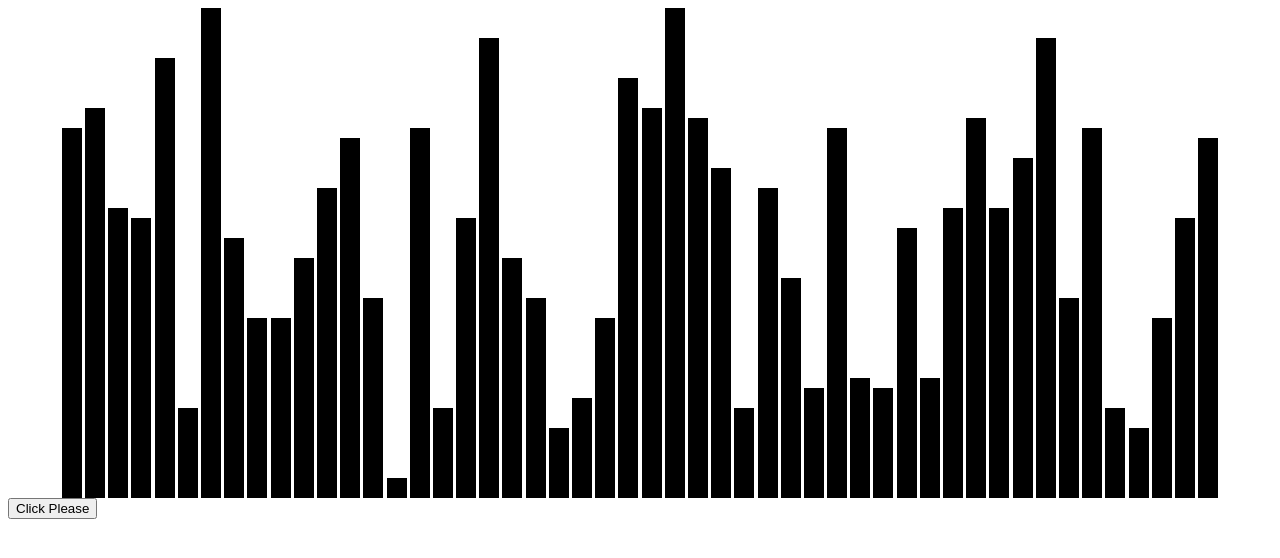
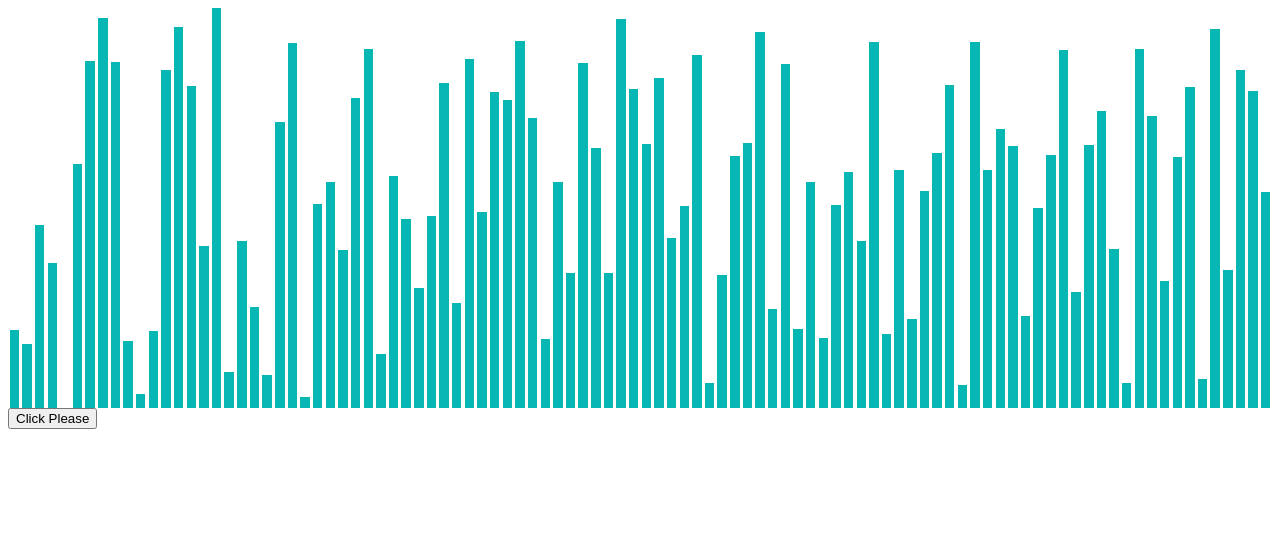
Before and after one commit to Thanatos095/Sortify, a React (Create React App) app: page / in a window 1280 px wide. Shown: the top 558 px of the page. Built offline with nearby package versions, Linux system fonts and the light colour scheme.

Commit message:
Refactored some styles, and visualization. Installed mui

```diff
--- a/package.json
+++ b/package.json
@@ -3,6 +3,9 @@
   "version": "0.1.0",
   "private": true,
   "dependencies": {
+    "@emotion/react": "^11.10.4",
+    "@emotion/styled": "^11.10.4",
+    "@mui/material": "^5.10.10",
     "@testing-library/jest-dom": "^5.16.5",
     "@testing-library/react": "^13.4.0",
     "@testing-library/user-event": "^13.5.0",
--- a/src/App.tsx
+++ b/src/App.tsx
@@ -4,10 +4,9 @@ import { BubbleSort, InsertionSort, HeapSort, MergeSort } from './Sorts';
 import { getRandomInt } from './Utility/Random/Random';
 
 const get_data = (length : number) => {
-
     const array : Array<number> = [];
     for (let i = 0; i < length; i++) {
-        array.push(getRandomInt(1, 50));
+        array.push(getRandomInt(-1000, 1000));
     }
     return array;
 }
@@ -22,7 +21,7 @@ const get_sorted_data = () => {
 function App() {
   return (
     <div className="App">
-      <VisualArray fps = {60} data={get_data(50)} sort = {MergeSort}/>
+      <VisualArray fps = {60} data={get_data(100)} sort = {HeapSort}/>
     </div>
   );
 }
--- a/src/Components/VisualArray/VisualArray.tsx
+++ b/src/Components/VisualArray/VisualArray.tsx
@@ -1,4 +1,4 @@
-import { Component }from 'react'
+import React, { Component }from 'react'
 import './styles.css'
 import { getRandomInt } from '../../Utility/Random/Random';
 import Animator from '../../Utility/Animator/Animator';
@@ -20,25 +20,42 @@ export class VisualArray extends Component<_props, {}> {
   numComparisons : number;
   states : Array<State>;
   data : Array<number>
+  min : number;
+  max : number;
   _generator : Generator<void> | null;
   _animator : Animator;
+  _containerRef : React.RefObject<HTMLDivElement>
+
   constructor(props : _props){
       super(props);
       this.numSwaps = 0;
       this.numAccesses = 0;
       this.numComparisons = 0;
       this.data = [...this.props.data] /* Force a copy with spread operator */
+      this.min = Math.min(...this.props.data);
+      this.max = Math.max(...this.props.data);
       this.states = Array(this.props.data.length).fill(State.normal); /* Denotes which nodes are active */
-      this._generator = props.sort(this);
+      this._containerRef = React.createRef(); /* Used to get the height and width of the container div */
+      this._generator = null;
       this._animator = new Animator(props.fps, (animatorRef : Animator) => {
         const next = this._generator!.next(); /* Get next fram */
-
         if(next.done){ /* If all frames have been taken then stop the animation */
+            this._generator = null;
             animatorRef.stop();
             console.log(this.getStatistics());
         }
         this.forceUpdate(() => this.#clearStates()); /* Rerender the component and after rerender(synchronous), clear the states array */
       });
+  }
+
+  componentDidMount(): void {
+      this.forceUpdate();
+  }
+  start = () => {
+    if(this._generator === null){
+      this._generator = this.props.sort(this);
+      this._animator.start()
+    }
   }
   get(index : number){
       this.numAccesses++;
@@ -84,21 +101,37 @@ export class VisualArray extends Component<_props, {}> {
   #clearStates(){
     this.states = Array(this.states.length).fill(State.normal);
   }
+/*[0, this._containerRef.current!.offsetHeight]; Output Range
+  [this.min, this.max]; Input Range
+  Map *value* from input Range to Output Range
+
+  Formulas taken from stackoverflow
+  double slope = 1.0 * (output_end - output_start) / (input_end - input_start)
+  output = output_start + slope * (input - input_start)*/
+  #getBarHeight(value : number){
+    if(this._containerRef.current){ /* In the first render, the container reference is null */
+      const slope = this._containerRef.current.offsetHeight / (this.max - this.min);
+      return slope * Math.round(value - this.min);
+    }
+    else return 0;
+  }
   render() {
     return (
       <>
-        <div className='container'>
+        <div ref={this._containerRef} className='container'>
             {
             this.data.map((item, index) =>
                 <div
                   key = {index}
-                  className={this.states[index] === State.active ? 'container-item active-item' : 'container-item'}
-                  style={{height : `${item}0px`}}>
+                  className = {this.states[index] === State.active ? 'container-item active-item' : 'container-item'}
+                  style = {{height : `${this.#getBarHeight(item)}px`}}
+                  title = {item.toString()}
+                  >
                 </div>
             )
             }
         </div>
-        <button onClick = {() => {this._animator.start()}}>Click Please</button>
+        <button onClick = {this.start}>Click Please </button>
       </>
     )
   }
--- a/src/Components/VisualArray/styles.css
+++ b/src/Components/VisualArray/styles.css
@@ -1,18 +1,20 @@
 .container{
     display : flex;
     align-items : flex-end;
-    max-width : fit-content;
+    overflow-x: visible;
+    height : 50vh;
+    max-width:100vw;
     margin-left: auto;
     margin-right: auto;
 }
 .container-item{
-    width : 20px;
+    width : 15px;
     margin-right : 0.1em;
     margin-left : 0.1em;
-    background-color : black;
+    background-color : #07b7b3;
     color : white;
     text-align: center;
 }
 .active-item{
-    background-color: red !important;
+    background-color: #2bff00 !important;
 }
```
Also changed, not shown: 1 other file (tests, documents, lock files or other folders).
